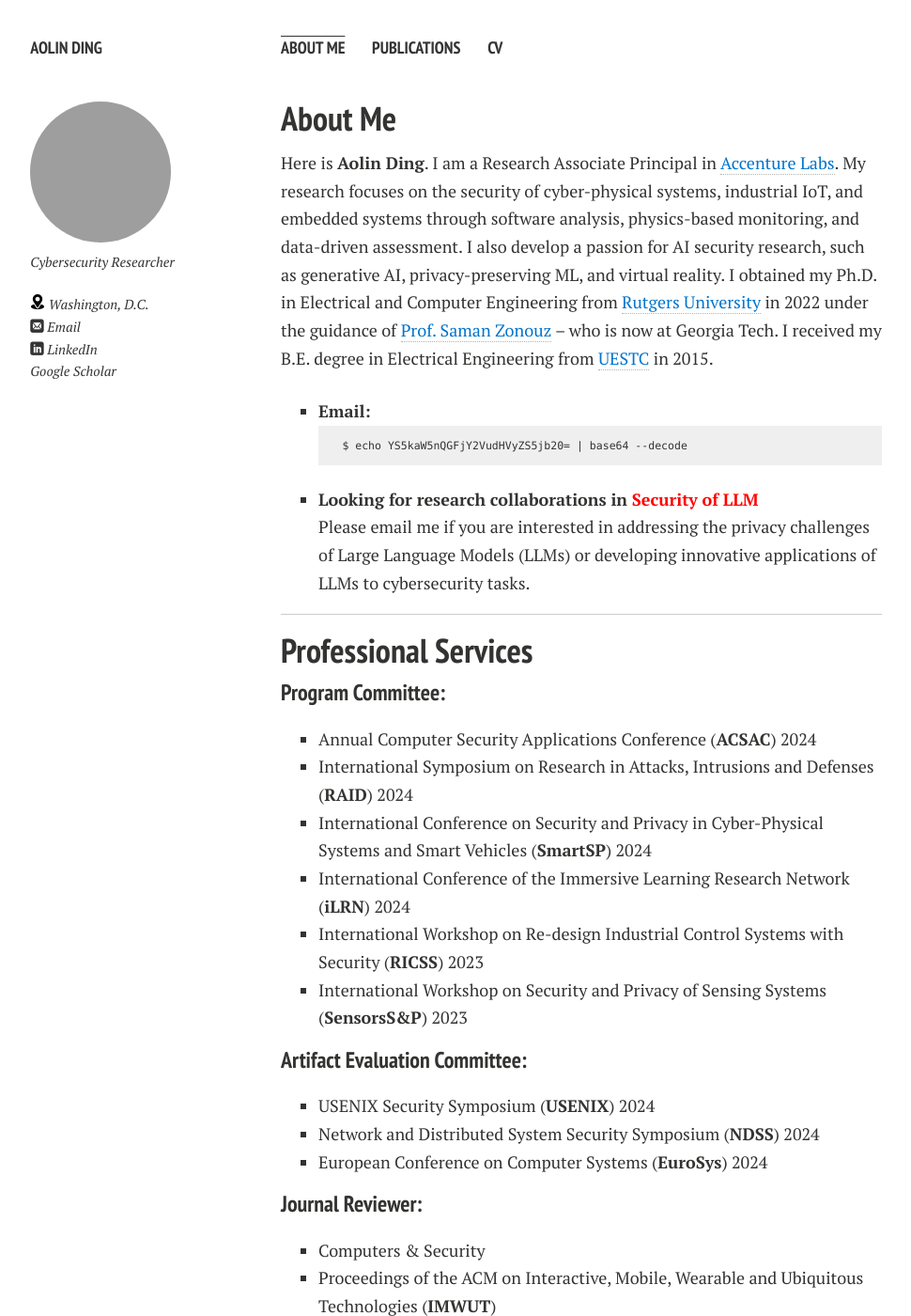
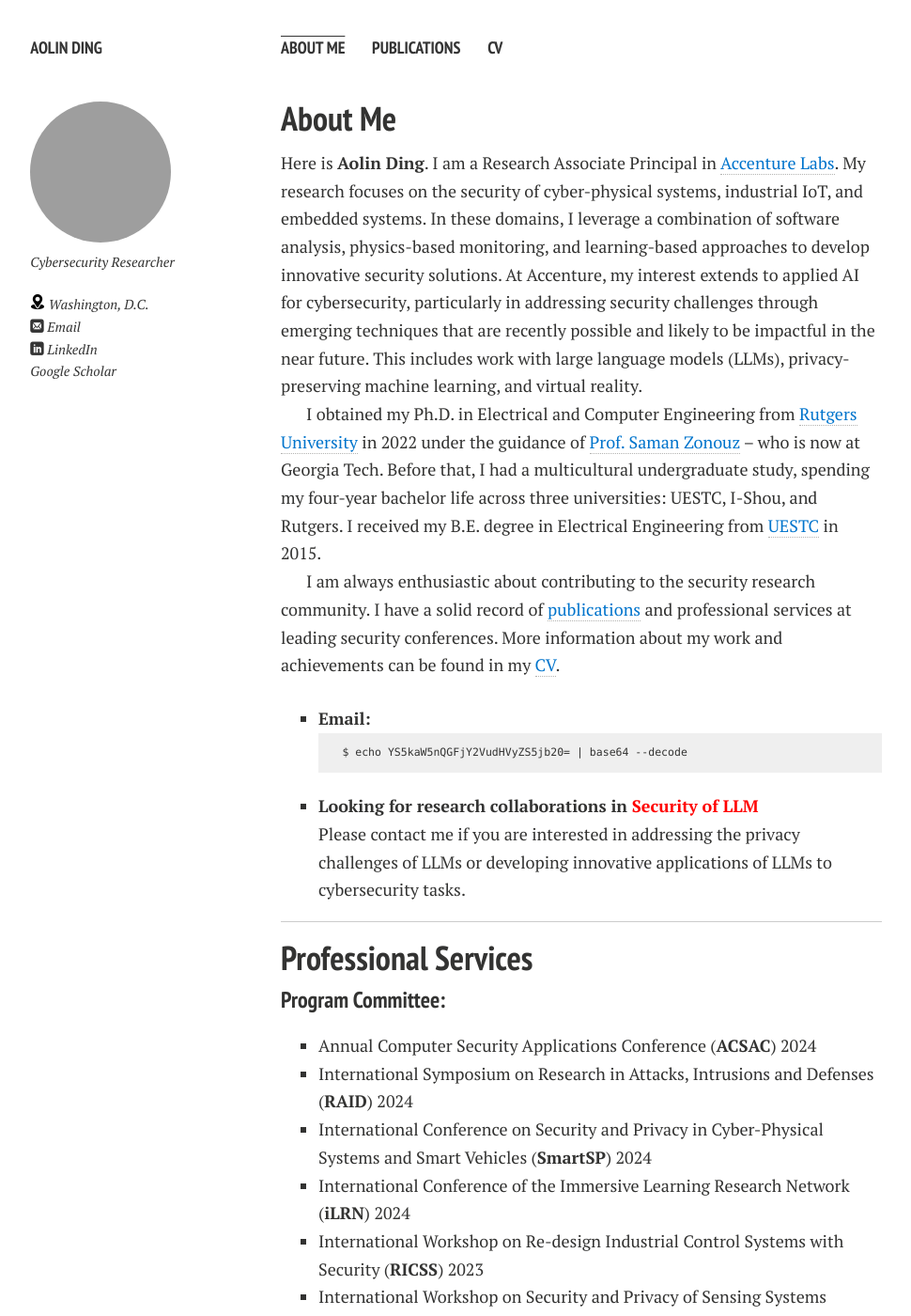
Before and after one commit to aolind/aolind.github.io, a Jekyll site: the page built from index.md, in a window 1280 px wide and 1400 px high. Shown: the whole window at 94% size, without its empty margins (21-991 px from the left). Built offline with Jekyll 4.4.1, drawn with Linux system fonts in a browser that asks for light colours; nearby versions of some CDN libraries; comment, search, counter and statistics services are not loaded; a style sheet for code colours, icons or effects is not loaded; our own code applies the rules of GitHub Pages for plain Markdown files.

Commit message:
Update intro

````diff
--- a/index.md
+++ b/index.md
@@ -4,14 +4,18 @@ layout: page
 
 ## About Me
 
-Here is **Aolin Ding**. I am a Research Associate Principal in [<font color='0074cc'>Accenture Labs</font>](https://www.accenture.com/us-en/about/accenture-labs-index). My research focuses on the security of cyber-physical systems, industrial IoT, and embedded systems through software analysis, physics-based monitoring, and data-driven assessment. I also develop a passion for AI security research, such as generative AI, privacy-preserving ML, and virtual reality. I obtained my Ph.D. in Electrical and Computer Engineering from [<font color='0074cc'>Rutgers University</font>](https://www.ece.rutgers.edu/) in 2022 under the guidance of [<font color='0074cc'>Prof. Saman Zonouz</font>](https://sites.google.com/site/samanzonouz4n6/saman-zonouz) – who is now at Georgia Tech. I received my B.E. degree in Electrical Engineering from [<font color='0074cc'>UESTC</font>](https://en.uestc.edu.cn/) in 2015.
+Here is **Aolin Ding**. I am a Research Associate Principal in [<font color='0074cc'>Accenture Labs</font>](https://www.accenture.com/us-en/about/accenture-labs-index). My research focuses on the security of cyber-physical systems, industrial IoT, and embedded systems. In these domains, I leverage a combination of software analysis, physics-based monitoring, and learning-based approaches to develop innovative security solutions. At Accenture, my interest extends to applied AI for cybersecurity, particularly in addressing security challenges through emerging techniques that are recently possible and likely to be impactful in the near future. This includes work with large language models (LLMs), privacy-preserving machine learning, and virtual reality.
+
+I obtained my Ph.D. in Electrical and Computer Engineering from [<font color='0074cc'>Rutgers University</font>](https://www.ece.rutgers.edu/) in 2022 under the guidance of [<font color='0074cc'>Prof. Saman Zonouz</font>](https://sites.google.com/site/samanzonouz4n6/saman-zonouz) – who is now at Georgia Tech. Before that, I had a multicultural undergraduate study, spending my four-year bachelor life across three universities: UESTC, I-Shou, and Rutgers. I received my B.E. degree in Electrical Engineering from [<font color='0074cc'>UESTC</font>](https://en.uestc.edu.cn/) in 2015.
+
+I am always enthusiastic about contributing to the security research community. I have a solid record of [<font color='0074cc'>publications</font>](https://aolind.github.io/publications/) and professional services at leading security conferences. More information about my work and achievements can be found in my [<font color='0074cc'>CV</font>](https://aolind.github.io/CV/).
 
 - **Email:**
     ```
     $ echo YS5kaW5nQGFjY2VudHVyZS5jb20= | base64 --decode
     ```
 - **Looking for research collaborations in <font color='red'>Security of LLM</font>**\
-Please email me if you are interested in addressing the privacy challenges of Large Language Models (LLMs) or developing innovative applications of LLMs to cybersecurity tasks.
+Please contact me if you are interested in addressing the privacy challenges of LLMs or developing innovative applications of LLMs to cybersecurity tasks.
 
 ---
 
````
